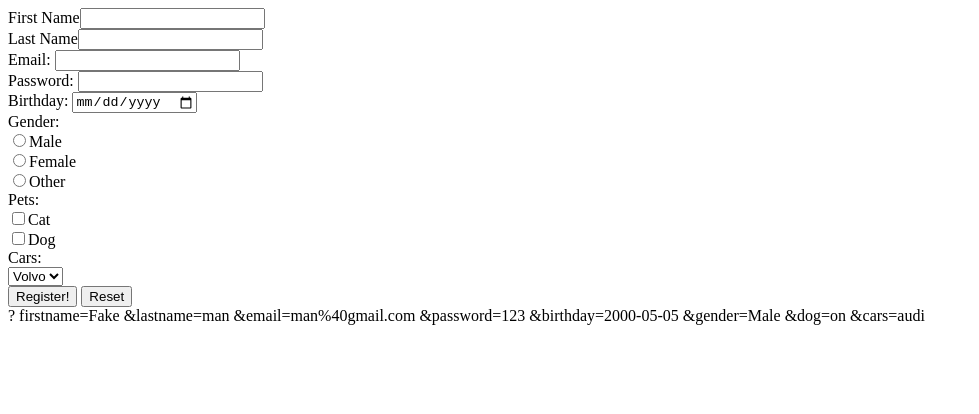
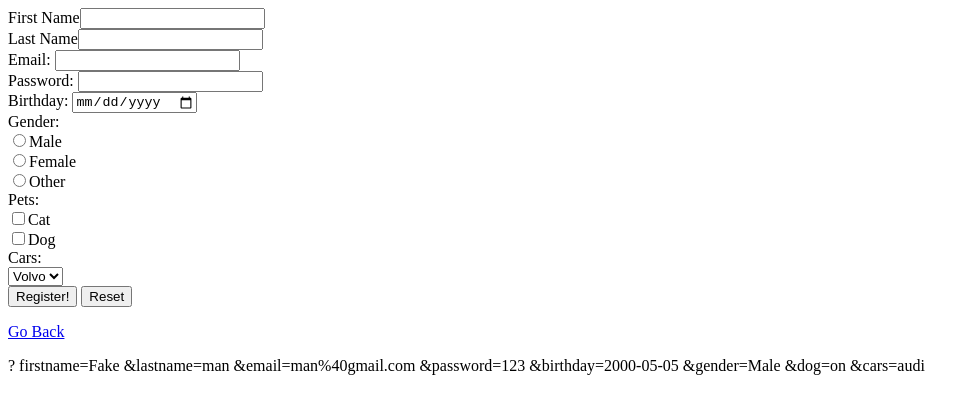
Before and after one commit to MorganTildesley/Morgan-Coding, a plain HTML site: page Website Files/register.html in a window 1280 px wide. Shown: the whole page, without its empty margins (0-979 px from the left). Drawn offline with Linux system fonts and the light colour scheme.

Commit message:
Index File for Test webpage
Added anchors to direct me to the other pages.

Implemented an image and changed the scale of it.

```diff
--- a/register.html
+++ b/Website Files/register.html
@@ -26,6 +26,11 @@
 		<input type="submit" value="Register!">
 		<input type="reset">
 	</form>
+
+	<a href="index.html">
+		<p>Go Back</p>
+	</a>
+
 </body>
 </html>
 
```
Also changed, not shown: Website Files/index.html (renamed from index.html), Website Files/newpage.html (renamed from newpage.html).
